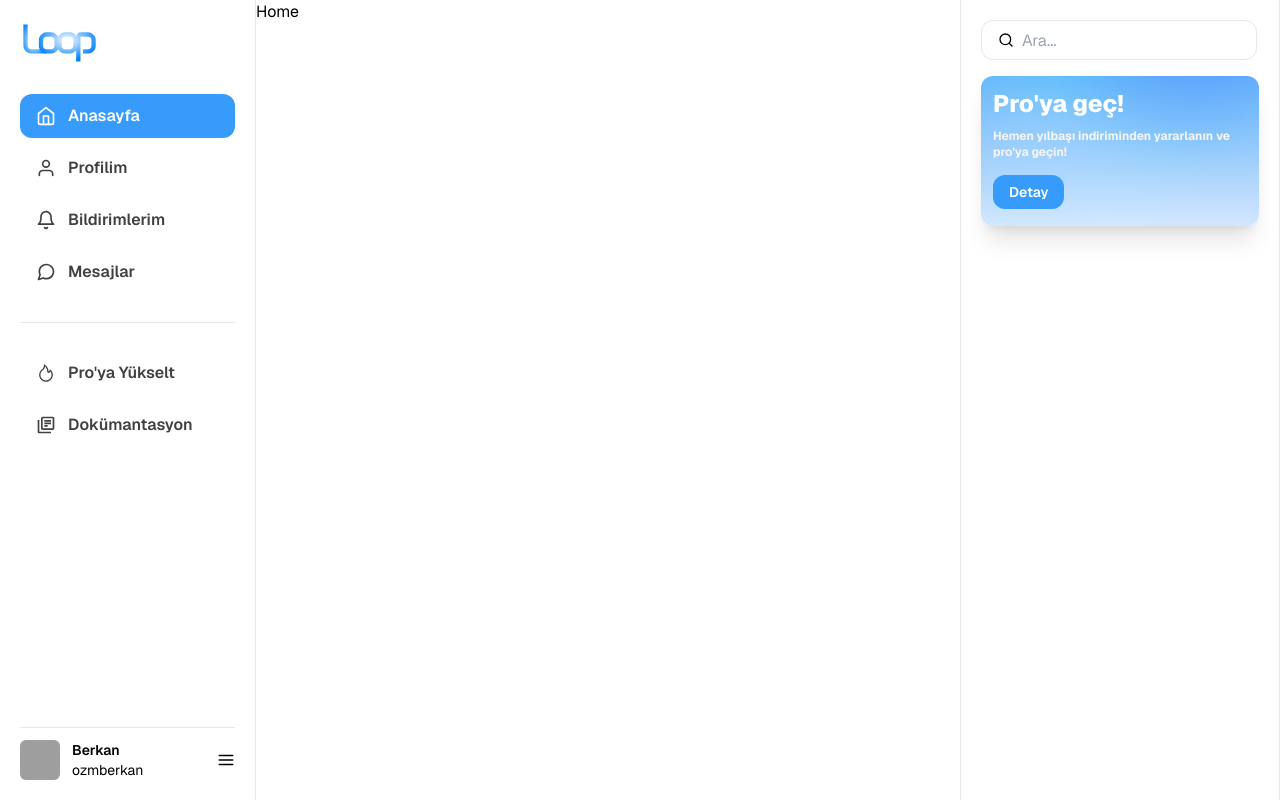
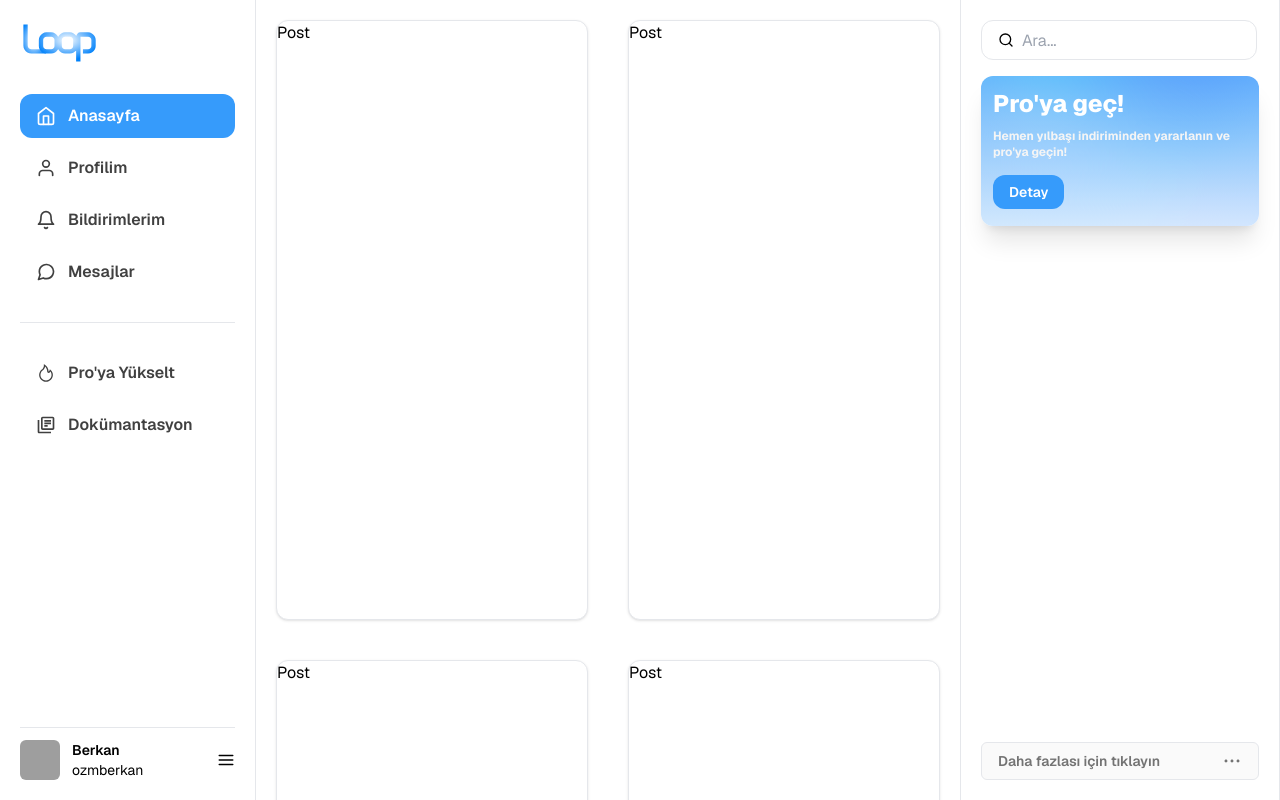
Before and after one commit to ozmberkan/loop, a React (Vite) app in the folder frontend/: page / in a window 1280 px wide. Built offline with nearby package versions, Linux system fonts and the light colour scheme; grey boxes are pictures that could not be loaded.

Commit message:
rightbar updated & layout changed & post layout added

```diff
--- /dev/null
+++ b/frontend/src/components/Post/Post.jsx
@@ -0,0 +1,11 @@
+import React from "react";
+
+const Post = () => {
+  return (
+    <div className="w-full h-[600px] bg-white rounded-xl border shadow">
+      Post
+    </div>
+  );
+};
+
+export default Post;
--- a/frontend/src/components/Rightbar/Rightbar.jsx
+++ b/frontend/src/components/Rightbar/Rightbar.jsx
@@ -1,10 +1,12 @@
 import React from "react";
 import { FiSearch } from "react-icons/fi";
 import Pro from "../UI/Rightbar/Pro";
+import { Link } from "react-router-dom";
+import { IoIosMore } from "react-icons/io";
 
 const Rightbar = () => {
   return (
-    <div className="min-w-80 max-w-64 p-5 flex flex-col items-start justify-start border-r gap-4 border-l draggable-container">
+    <div className="min-w-80 max-w-64 p-5 flex flex-col items-start justify-start border-r gap-4 border-l draggable-container fixed h-full top-0 right-0 bg-white">
       <form>
         <div className="flex items-center gap-x-2 border rounded-xl px-4 h-10">
           <span>
@@ -18,6 +20,12 @@ const Rightbar = () => {
         </div>
       </form>
       <Pro />
+      <div className="mt-auto w-full">
+        <Link className="w-full px-4 py-2 text-sm flex gap-x-2 rounded-md bg-zinc-50 font-semibold text-neutral-500 border hover:bg-zinc-100 justify-between items-center">
+          Daha fazlası için tıklayın
+          <IoIosMore size={20} />
+        </Link>
+      </div>
     </div>
   );
 };
--- a/frontend/src/components/Sidebar/Sidebar.jsx
+++ b/frontend/src/components/Sidebar/Sidebar.jsx
@@ -6,7 +6,7 @@ import LowerLink from "../UI/Sidebar/LowerLink";
 
 const Sidebar = () => {
   return (
-    <div className="min-w-64 max-w-64 p-5 flex flex-col items-start justify-start border-r gap-8">
+    <div className="min-w-64 max-w-64 p-5 flex flex-col items-start justify-start border-r gap-8 fixed top-0 bg-white h-full">
       <Link to="/" className="w-full">
         <img src={Logo} className="w-20" alt="Logo" />
       </Link>
--- a/frontend/src/components/UI/Rightbar/Pro.jsx
+++ b/frontend/src/components/UI/Rightbar/Pro.jsx
@@ -3,7 +3,7 @@ import { Link } from "react-router-dom";
 
 const Pro = () => {
   return (
-    <div className="p-3 font-geist rounded-xl h-[150px] w-full bg-premium bg-opacity-1  bg-center bg-cover flex flex-col gap-3 shadow-xl">
+    <div className="p-3  font-geist rounded-xl h-[150px] w-full bg-premium bg-opacity-1  bg-center bg-cover flex flex-col gap-3 shadow-xl">
       <div className="flex flex-col">
         <h1 className="font-extrabold text-white text-2xl ">Pro'ya geç!</h1>
         <p className="text-xs font-bold mt-2 text-neutral-100">
--- a/frontend/src/containers/Container.jsx
+++ b/frontend/src/containers/Container.jsx
@@ -1,7 +1,7 @@
 import React from "react";
 
 const Container = ({ children }) => {
-  return <div className="flex flex-row min-h-screen flex-grow">{children}</div>;
+  return <div className="flex h-screen">{children}</div>;
 };
 
 export default Container;
--- a/frontend/src/layouts/Layout.jsx
+++ b/frontend/src/layouts/Layout.jsx
@@ -1,4 +1,3 @@
-import React from "react";
 import { Outlet } from "react-router-dom";
 import Rightbar from "~/components/Rightbar/Rightbar";
 import Sidebar from "~/components/Sidebar/Sidebar";
@@ -8,7 +7,9 @@ const Layout = () => {
   return (
     <Container>
       <Sidebar />
-      <Outlet />
+      <div className="flex-1 ml-64 mr-80 overflow-y-auto ">
+        <Outlet />
+      </div>
       <Rightbar />
     </Container>
   );
--- a/frontend/src/pages/Home/Home.jsx
+++ b/frontend/src/pages/Home/Home.jsx
@@ -1,7 +1,25 @@
 import React from "react";
+import Post from "~/components/Post/Post";
 
 const Home = () => {
-  return <div className=" w-full">Home</div>;
+  return (
+    <div className="w-full grid grid-cols-2 p-5 gap-10 overflow-auto ">
+      <Post />
+      <Post />
+      <Post />
+      <Post />
+      <Post />
+      <Post />
+      <Post />
+      <Post />
+      <Post />
+      <Post />
+      <Post />
+      <Post />
+      <Post />
+      <Post />
+    </div>
+  );
 };
 
 export default Home;
--- a/frontend/src/pages/Profile/Profile.jsx
+++ b/frontend/src/pages/Profile/Profile.jsx
@@ -1,7 +1,7 @@
 import React from "react";
 
 const Profile = () => {
-  return <div className="w-full">Profile</div>;
+  return <div className="w-full p-5 h-full">Profile</div>;
 };
 
 export default Profile;
--- a/frontend/src/tailwind.css
+++ b/frontend/src/tailwind.css
@@ -5,3 +5,27 @@
 body {
   @apply font-geist;
 }
+
+::-webkit-scrollbar {
+  width: 12px;
+  height: 12px;
+}
+
+::-webkit-scrollbar-track {
+  background: #f0f0f0;
+  border-radius: 10px;
+}
+
+::-webkit-scrollbar-thumb {
+  background: linear-gradient(45deg, #cad1e0, #3b82f6);
+  border-radius: 6px;
+  border: 3px solid #f0f0f0;
+}
+
+::-webkit-scrollbar-thumb:hover {
+  background: linear-gradient(45deg, #3b82f6, #2563eb);
+}
+
+::-webkit-scrollbar-corner {
+  background: transparent;
+}
```
Also changed, not shown: frontend/src/data/data.js (+1 -7 lines).
